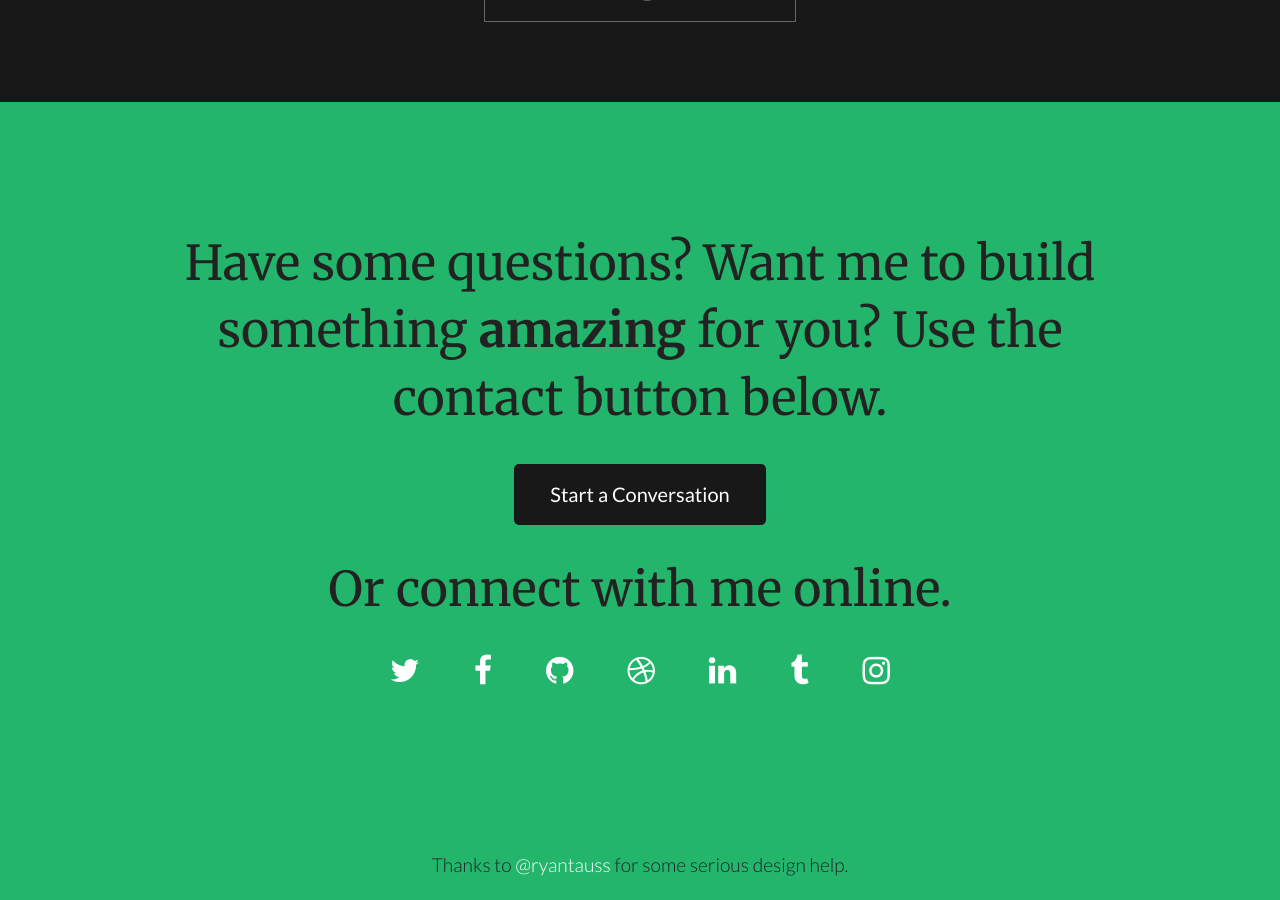
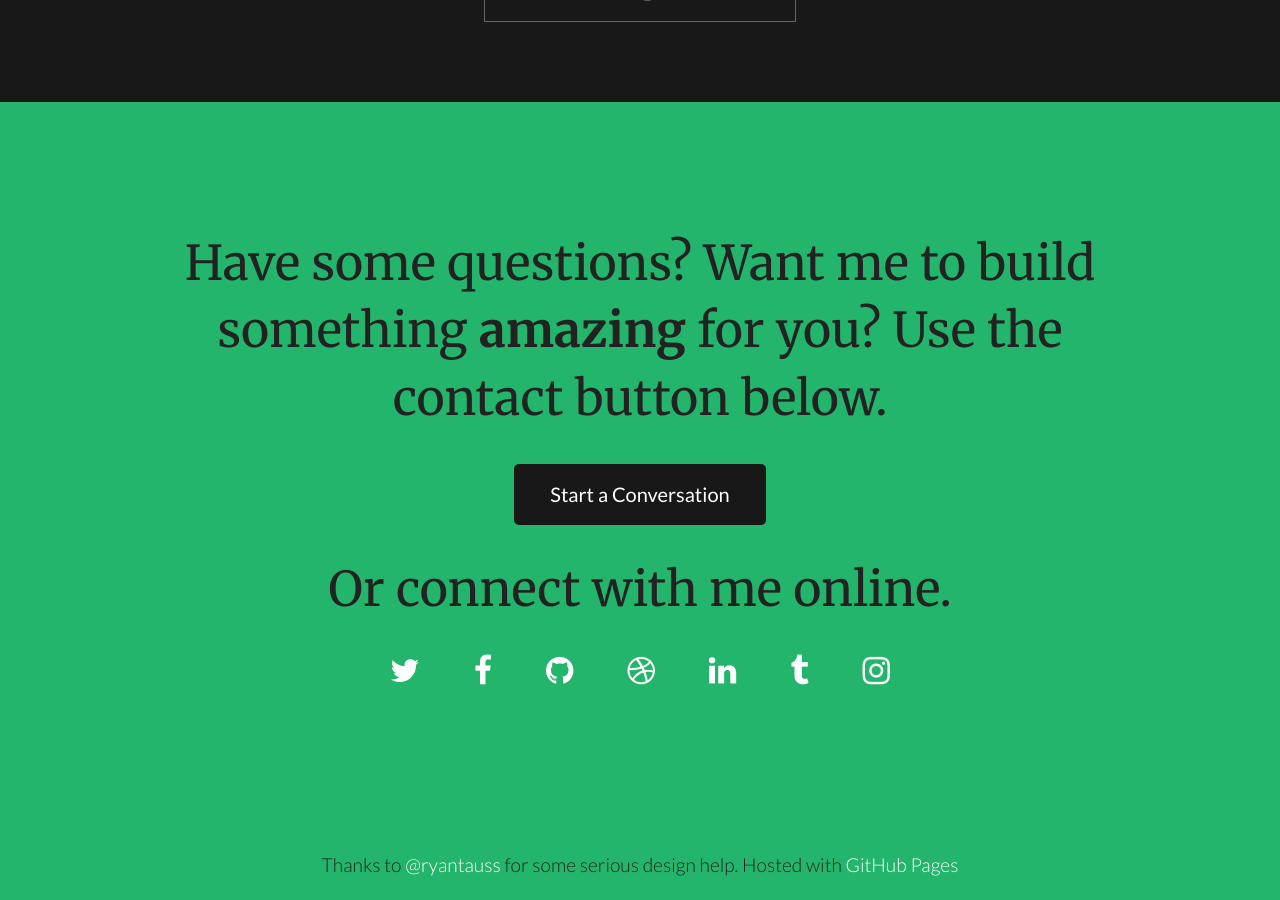
Before and after one commit to okcscott/okcscott.github.io, a Jekyll site: the page built from index.html, in a window 1280 px wide and 900 px high, scrolled down 1939 px. Built offline with Jekyll 4.4.1, drawn with Linux system fonts in a browser that asks for light colours; nearby versions of some CDN libraries; Markdown is read by kramdown in place of the engine named in the settings.

Commit message:
added a shoutout to github pages for hosting the site

```diff
--- a/index.html
+++ b/index.html
@@ -84,5 +84,5 @@ title: Scott Lesser | Web Developer
   </div>
 </div>
 <div id="thanks">
-  <p>Thanks to <a href="http://twitter.com/ryantauss">@ryantauss</a> for some serious design help.</p>
+  <p>Thanks to <a href="http://twitter.com/ryantauss">@ryantauss</a> for some serious design help. Hosted with <a href="http://pages.github.com/">GitHub Pages</a></p>
 </div>
```
